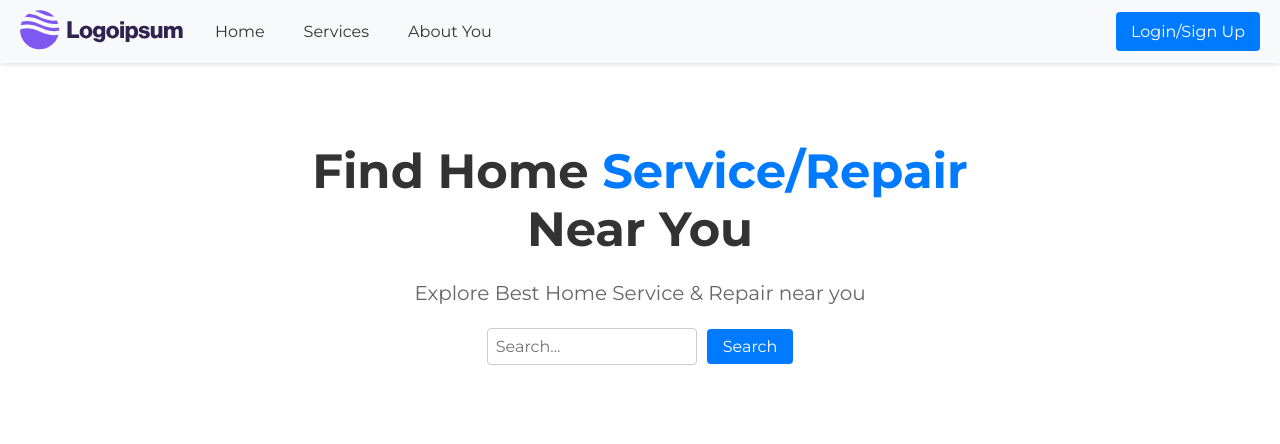
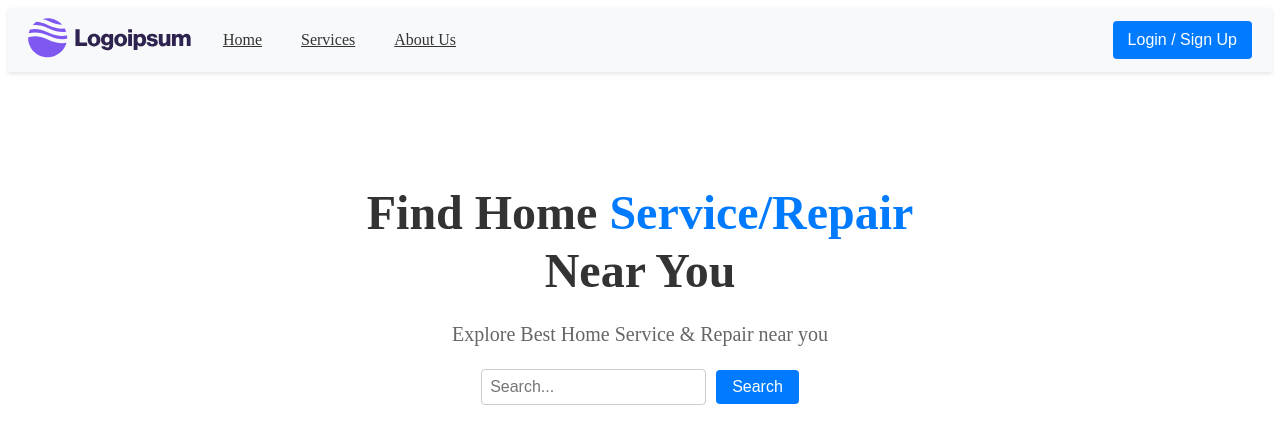
Before and after one commit to rytiscer/FEAC5, a React (Vite) app in the folder frontend/: page / in a window 1280 px wide. Shown: the top 444 px of the page. Built offline with nearby package versions, Linux system fonts and the light colour scheme.

Commit message:
Added routes and pages

```diff
--- a/frontend/package.json
+++ b/frontend/package.json
@@ -12,6 +12,7 @@
   "dependencies": {
     "react": "^18.3.1",
     "react-dom": "^18.3.1",
+    "react-router-dom": "^6.26.2",
     "sass": "^1.78.0"
   },
   "devDependencies": {
--- a/frontend/src/App.jsx
+++ b/frontend/src/App.jsx
@@ -1,11 +1,22 @@
+import { Route, Routes } from "react-router-dom";
 import NavigationBar from "./components/NavigationBar/NavigationBar";
-import Hero from "./components/Hero/Hero";
+
+import Home from "./pages/Home";
+import Services from "./pages/Services";
+import AboutUs from "./pages/AboutUs";
+import Login from "./pages/Login";
+import { ROUTES } from "./router/consts";
 
 const App = () => {
   return (
     <>
       <NavigationBar />
-      <Hero />
+      <Routes>
+        <Route path={ROUTES.HOME} element={<Home />} />
+        <Route path={ROUTES.SERVICES} element={<Services />} />
+        <Route path={ROUTES.ABOUT_US} element={<AboutUs />} />
+        <Route path={ROUTES.LOGIN} element={<Login />} />
+      </Routes>
     </>
   );
 };
--- a/frontend/src/components/NavigationBar/NavigationBar.jsx
+++ b/frontend/src/components/NavigationBar/NavigationBar.jsx
@@ -1,21 +1,54 @@
+/* eslint-disable react/prop-types */
+import { useNavigate, Link } from "react-router-dom";
 import styles from "./NavigationBar.module.scss";
 import logo from "../../assets/logoMain.svg";
+import { ROUTES } from "../../router/consts";
 
-const NavigationBar = () => {
+const NavigationBar = ({ user }) => {
+  const navigate = useNavigate();
+
+  const links = [
+    {
+      href: ROUTES.HOME,
+      label: "Home",
+    },
+    {
+      href: ROUTES.SERVICES,
+      label: "Services",
+    },
+    {
+      href: ROUTES.ABOUT_US,
+      label: "About Us",
+    },
+  ];
+
   return (
     <nav className={styles.navbar}>
       <div className={styles.leftSection}>
         <div className={styles.logo}>
-          <img src={logo} alt="Logo" />
+          <Link to={ROUTES.HOME}>
+            <img src={logo} alt="Logo" />
+          </Link>
         </div>
         <div className={styles.navLinks}>
-          <button className={styles.navButton}>Home</button>
-          <button className={styles.navButton}>Services</button>
-          <button className={styles.navButton}>About You</button>
+          {links.map((link) => (
+            <Link key={link.label} to={link.href} className={styles.navButton}>
+              {link.label}
+            </Link>
+          ))}
         </div>
       </div>
       <div className={styles.rightSection}>
-        <button className={styles.loginButton}>Login/Sign Up</button>
+        {user ? (
+          <span className={styles.userInitial}>{user.name[0]}</span>
+        ) : (
+          <button
+            className={styles.loginButton}
+            onClick={() => navigate(ROUTES.LOGIN)}
+          >
+            Login / Sign Up
+          </button>
+        )}
       </div>
     </nav>
   );
--- /dev/null
+++ b/frontend/src/pages/AboutUs.jsx
@@ -0,0 +1,5 @@
+const AboutUs = () => {
+  return <div>AboutUs</div>;
+};
+
+export default AboutUs;
--- /dev/null
+++ b/frontend/src/pages/Home.jsx
@@ -0,0 +1,11 @@
+import Hero from "../components/Hero/Hero";
+
+const Home = () => {
+  return (
+    <>
+      <Hero />
+    </>
+  );
+};
+
+export default Home;
--- /dev/null
+++ b/frontend/src/pages/Login.jsx
@@ -0,0 +1,5 @@
+const Login = () => {
+  return <div>Login</div>;
+};
+
+export default Login;
--- /dev/null
+++ b/frontend/src/pages/Services.jsx
@@ -0,0 +1,5 @@
+const Services = () => {
+  return <div>Services</div>;
+};
+
+export default Services;
--- /dev/null
+++ b/frontend/src/router/consts.js
@@ -0,0 +1,7 @@
+export const ROUTES = {
+  HOME: "/",
+  SERVICES: "/services",
+  ABOUT_US: "/about-us",
+  LOGIN: "/login",
+  REGISTER: "/register",
+};
```
Also changed, not shown: frontend/src/main.jsx (+9 -8 lines), frontend/src/routes/AppRoutes.jsx (deleted, +0 -24 lines), frontend/src/pages/Register.jsx (added), 1 other file (tests, documents, lock files or other folders).
